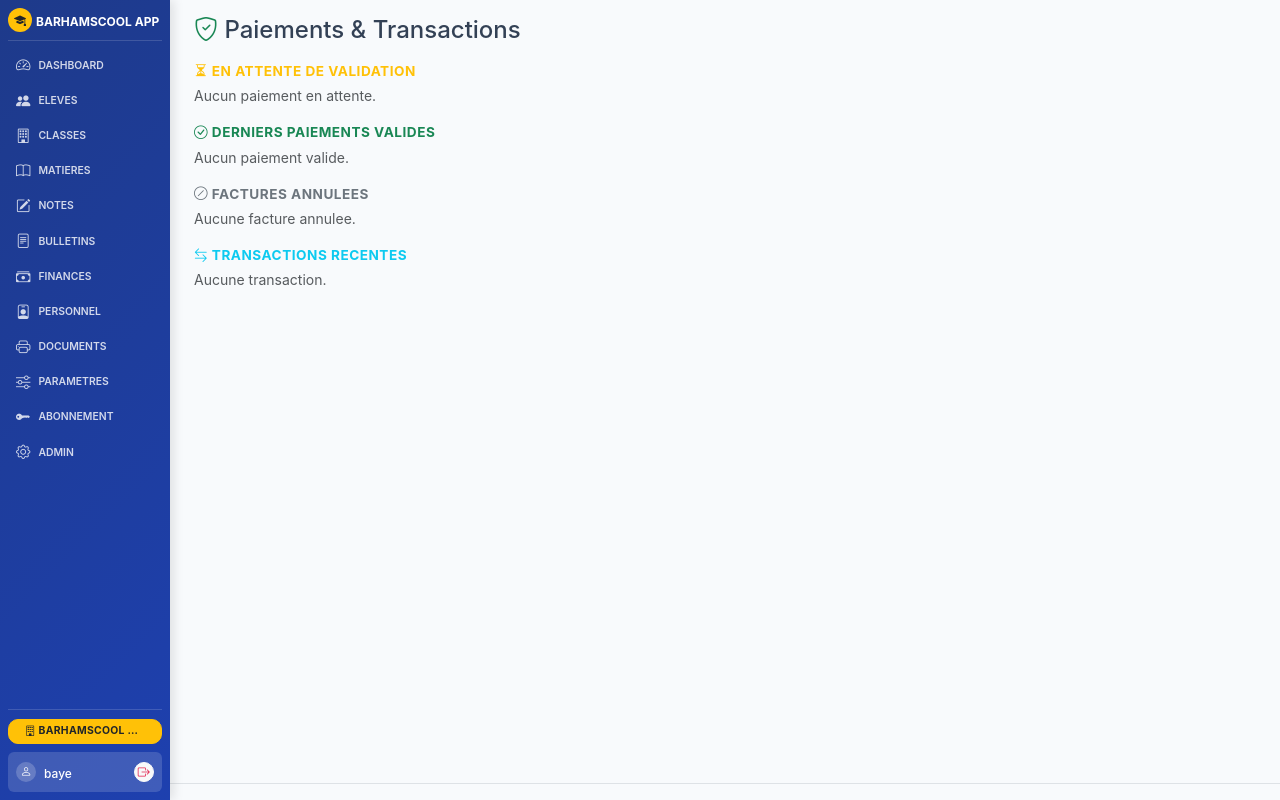
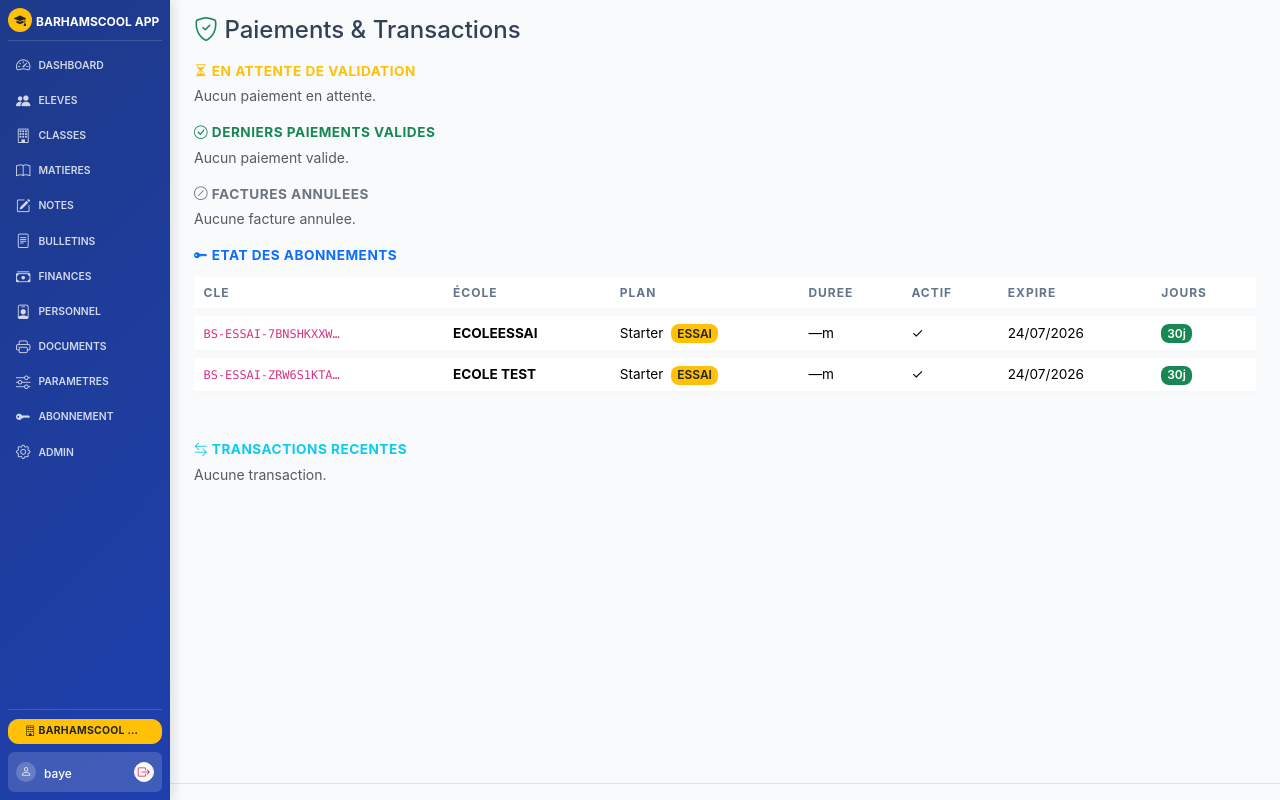
Before and after one commit to bartho1992/barham-school, a Flask app: page /admin/paiements in a window 1280 px wide. Run offline with Flask 3, Linux system fonts and the light colour scheme; a user stored in the database is signed in; data comes from the database, SQL or seed files in the repository; data that the repository does not hold is empty.

Commit message:
Admin: section Etat des abonnements avec licences, essai, jours restants

```diff
--- a/routes_saas.py
+++ b/routes_saas.py
@@ -368,11 +368,13 @@ def admin_paiements():
         FactureLicence.created_at.desc()).limit(20).all()
     transactions = TransactionLicence.query.order_by(
         TransactionLicence.created_at.desc()).limit(50).all()
+    licences = Licence.query.order_by(
+        Licence.date_activation.desc()).limit(100).all()
 
     return render_template('saas/admin_paiements.html',
         paiements=paiements, paiements_valides=paiements_valides,
         paiements_annules=paiements_annules, transactions=transactions,
-        plans=PLANS, count_attente=len(paiements))
+        plans=PLANS, count_attente=len(paiements), licences=licences)
 
 
 @app.route('/admin/paiements/valider/<int:facture_id>', methods=['POST'])
--- a/templates/saas/admin_paiements.html
+++ b/templates/saas/admin_paiements.html
@@ -106,6 +106,41 @@
     <p class="text-muted small mb-3">Aucune facture annulee.</p>
     {% endif %}
 
+    <!-- LICENCES / ABONNEMENTS ACTIFS -->
+    <div class="section-title text-primary fw-bold mb-1"><i class="bi bi-key-fill"></i> Etat des abonnements</div>
+    {% if licences %}
+    <div class="table-responsive mb-4">
+        <table class="table table-hover align-middle small">
+            <thead class="table-primary"><tr><th>Cle</th><th>École</th><th>Plan</th><th>Duree</th><th>Actif</th><th>Expire</th><th>Jours</th></tr></thead>
+            <tbody>
+                {% for l in licences %}
+                <tr>
+                    <td><code title="{{ l.cle }}">{{ l.cle[:18] }}…</code></td>
+                    <td class="fw-bold">{{ l.ecole_nom or (l.ecole.nom if l.ecole else '—') }}</td>
+                    <td>
+                        {% if plans.get(l.plan) %}{{ plans[l.plan].nom }}{% else %}{{ l.plan }}{% endif %}
+                        {% if l.essai %}<span class="badge bg-warning text-dark ms-1">ESSAI</span>{% endif %}
+                    </td>
+                    <td>{{ l.duree_mois if l.duree_mois else '—' }}m</td>
+                    <td>{{ "✓" if l.active else "✗" }}</td>
+                    <td>{{ l.date_expiration.strftime('%d/%m/%Y') if l.date_expiration else '—' }}</td>
+                    <td>
+                        {% if l.active and l.jours_restants is not none %}
+                            {% if l.jours_restants == 0 %}<span class="badge bg-danger">Expire</span>
+                            {% elif l.jours_restants <= 7 %}<span class="badge bg-warning text-dark">{{ l.jours_restants }}j</span>
+                            {% else %}<span class="badge bg-success">{{ l.jours_restants }}j</span>
+                            {% endif %}
+                        {% else %}<span class="badge bg-secondary">Inactif</span>{% endif %}
+                    </td>
+                </tr>
+                {% endfor %}
+            </tbody>
+        </table>
+    </div>
+    {% else %}
+    <p class="text-muted small mb-3">Aucune licence.</p>
+    {% endif %}
+
     <!-- TRANSACTIONS -->
     <div class="section-title text-info fw-bold mb-1"><i class="bi bi-arrow-left-right"></i> Transactions recentes</div>
     {% if transactions %}
```
